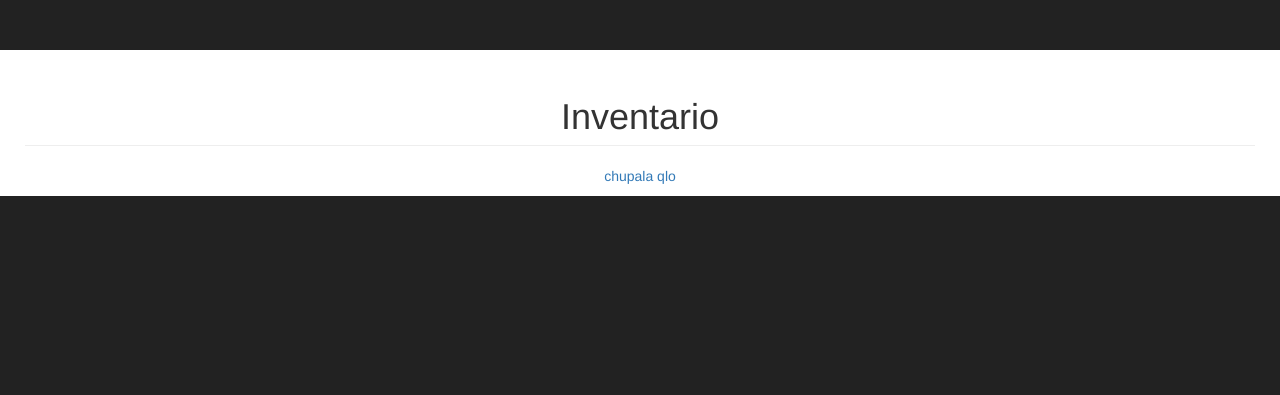
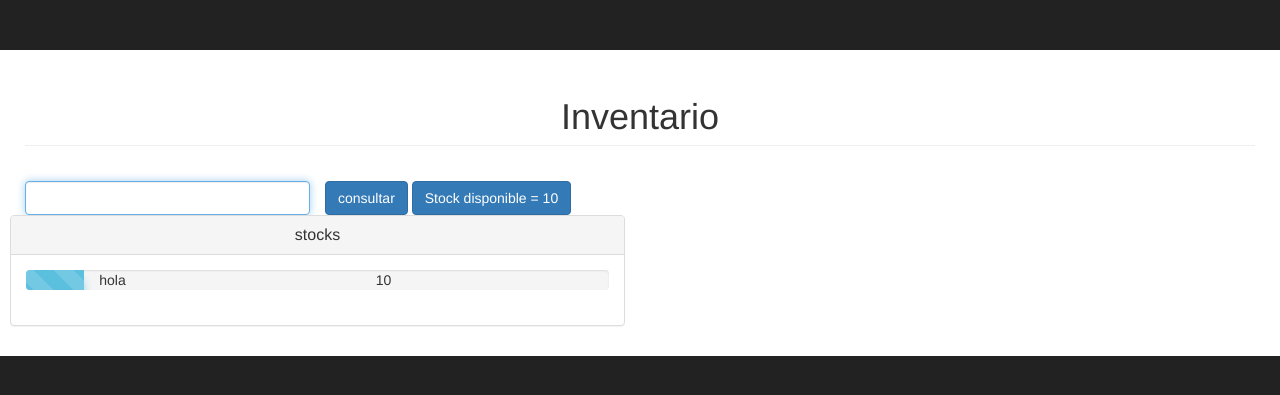
Before and after one commit to IgnacioYanjari/SmartKet, a Flask app: template app/template/inventario.html in a window 1280 px wide. Shown: the top 395 px of the page. Run offline with Flask 2, Linux system fonts and the light colour scheme; the template is opened without the code that fills it: most values are stand-ins (such as "Sample title", 1, 10 or a date in 2020).

Commit message:
Add files via upload

```diff
--- a/app/template/inventario.html
+++ b/app/template/inventario.html
@@ -49,10 +49,38 @@
                     </div>
                 </div>
               </div>
+              <form role="form" action="/inventario.html" method="POST">
+                  <div class="form-group">
+                      <div class="col-xs-3">
+                          <input type="text" autofocus="autofocus" class="form-control" name="producto">
+                      </div>
+                  </div>
+                  <button type="submit" class="btn btn-primary">consultar</button>
+                  <button  class="btn btn-primary">Stock disponible = {{stock[0]}}</button>
+              </form>
+                <div class="row">
+                    <div class="col-lg-6">
+                        <div class="panel panel-default">
+                              <div class="panel-heading">
+                                <div class="text-center">
+                                  <h3 class="panel-title">stocks</h3>
+                                </div>
+                              </div>
 
-              <div class = "text-center">
-                <a href="#"> chupala qlo </a>
-              </div>
+                            <div class="panel-body">
+            <div class="progress-outer">
+                <div class="progress">
+                    <div class="progress-bar progress-bar-info progress-bar-striped active" style="width:10%; box-shadow:-1px 10px 10px rgba(91, 192, 222, 0.7);"></div>
+                    <div class="col-lg-6">hola </div>
+                    <div class="progress-value">{{stock[0]}}</div>
+                </div>
+            </div>
+        </div>
+    </div>
+</div>
+
+
+
 
 
 
```
